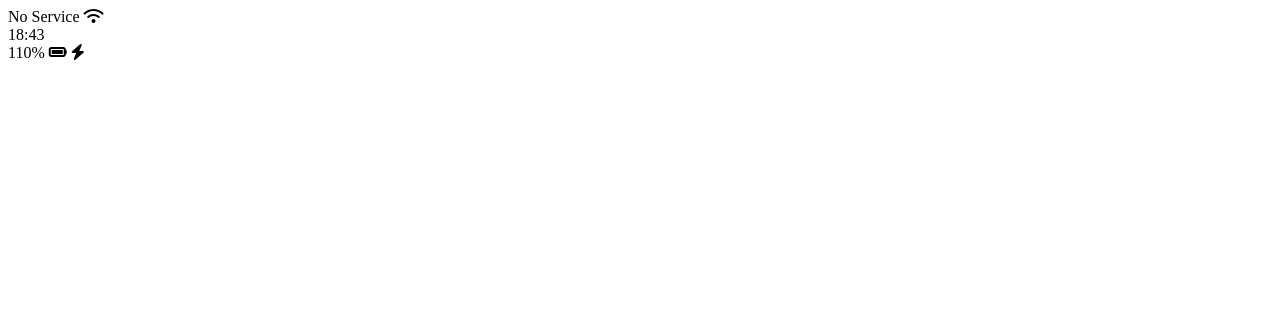
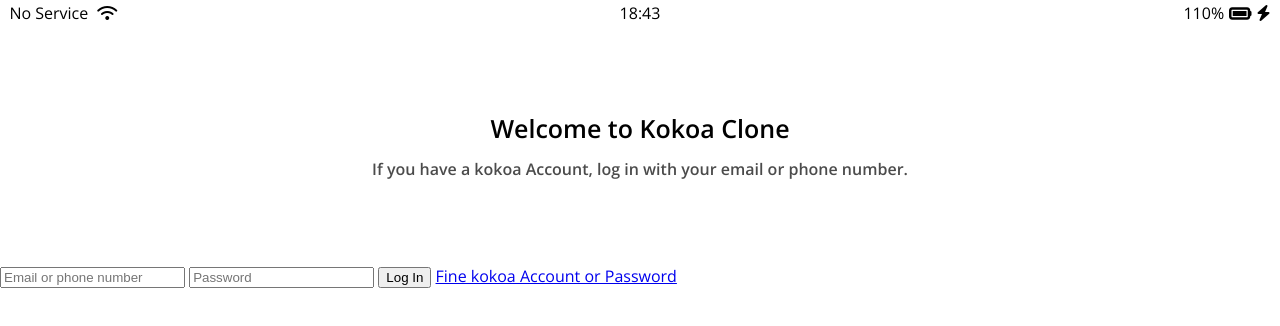
Before and after one commit to dnlengnl/kakao-clone, a plain HTML site: page KOKOA-CLONE/index.html in a window 1280 px wide. Drawn offline with nearby package versions, Linux system fonts and the light colour scheme.

Commit message:
created reset.css, status-bar.css, styles.css, updated index.html

```diff
--- /dev/null
+++ b/KOKOA-CLONE/css/reset.css
@@ -0,0 +1,48 @@
+/* http://meyerweb.com/eric/tools/css/reset/
+   v2.0 | 20110126
+   License: none (public domain)
+*/
+
+html, body, div, span, applet, object, iframe,
+h1, h2, h3, h4, h5, h6, p, blockquote, pre,
+a, abbr, acronym, address, big, cite, code,
+del, dfn, em, img, ins, kbd, q, s, samp,
+small, strike, strong, sub, sup, tt, var,
+b, u, i, center,
+dl, dt, dd, ol, ul, li,
+fieldset, form, label, legend,
+table, caption, tbody, tfoot, thead, tr, th, td,
+article, aside, canvas, details, embed,
+figure, figcaption, footer, header, hgroup,
+menu, nav, output, ruby, section, summary,
+time, mark, audio, video {
+	margin: 0;
+	padding: 0;
+	border: 0;
+	font-size: 100%;
+	font: inherit;
+	vertical-align: baseline;
+}
+/* HTML5 display-role reset for older browsers */
+article, aside, details, figcaption, figure,
+footer, header, hgroup, menu, nav, section {
+	display: block;
+}
+body {
+	line-height: 1;
+}
+ol, ul {
+	list-style: none;
+}
+blockquote, q {
+	quotes: none;
+}
+blockquote:before, blockquote:after,
+q:before, q:after {
+	content: '';
+	content: none;
+}
+table {
+	border-collapse: collapse;
+	border-spacing: 0;
+}
--- /dev/null
+++ b/KOKOA-CLONE/css/status-bar.css
@@ -0,0 +1,28 @@
+.status-bar {
+    display: flex;
+    justify-content: center;
+    padding: 5px 3px;
+}
+
+.status-bar__column {
+    width: 33%;
+}
+
+
+.status-bar__column:first-child span {
+    margin-right: 5px;
+}
+.status-bar__column:nth-child(2) {
+    display: flex;
+    justify-content: center;
+}
+
+.status-bar__column:last-child {
+    display: flex;
+    justify-content: flex-end;
+    align-items: center;
+}
+
+.status-bar__column .fa-battery-full {
+    margin: 0px 5px;
+}
--- /dev/null
+++ b/KOKOA-CLONE/css/styles.css
@@ -0,0 +1,26 @@
+@import url('https://fonts.googleapis.com/css2?family=Open+Sans:wght@400;600&display=swap');
+@import "reset.css";
+@import "status-bar.css";
+
+body {
+    font-family: "Open Sans", sans-serif;
+}
+
+.welcome-header {
+    margin: 90px 0px;
+    text-align: center;
+    display: flex;
+    flex-direction: column;
+    align-items: center;
+    font-weight: 600;
+}
+
+.welcome-header__title {
+    margin-bottom: 20px;
+    font-size: 25px;
+}
+
+.welcome-header__text {
+    width: 60%;
+    opacity: 0.7;
+}
--- a/KOKOA-CLONE/index.html
+++ b/KOKOA-CLONE/index.html
@@ -1,29 +1,42 @@
 <!DOCTYPE html>
 <html lang="en">
 <head>
+    <link rel="stylesheet" href="css/styles.css">
     <meta charset="UTF-8">
     <meta http-equiv="X-UA-Compatible" content="IE=edge">
     <meta name="viewport" content="width=device-width, initial-scale=1.0">
-    <title>Welcome to Kokoa Talk</title>
+    <title>Welcome to Kokoa Clone</title>
 </head>
 <body>
-    <div id="status-bar">
-        <div class="tatus-bar__column"> <!-- BEM(Block Element Modifier) -->
+    <div class="status-bar">
+        <div class="status-bar__column"> <!-- BEM(Block Element Modifier) -->
             <span>No Service</span>
             <i class="fas fa-wifi"></i>
             <!--To Do: Wifi Icon -->
         </div>
-        <div class="tatus-bar__column">
+        <div class="status-bar__column">
             <span>18:43</span>
         </div>
-        <div class="tatus-bar__column">
+        <div class="status-bar__column">
             <span>110%</span>
-            <i class="fas fa-battery-full"></i>
+            <i class="fas fa-battery-full fa-lg"></i>
             <i class="fas fa-bolt"></i>
             <!-- Batter Icon -->
             <!-- Lightning Icon -->
         </div>
     </div>
+
+    <header class="welcome-header">
+        <h1 class="welcome-header__title">Welcome to Kokoa Clone</h1>
+        <p class="welcome-header__text">If you have a kokoa Account, log in with your email or phone number.</p>
+    </header>
+
+    <form id="login-form">
+        <input type="text" placeholder="Email or phone number"/>
+        <input type="password" placeholder="Password"/>
+        <input type="submit" value="Log In"/>
+        <a href="#">Fine kokoa Account or Password</a>
+    </form>
     <script src="https://kit.fontawesome.com/32350654c1.js" crossorigin="anonymous"></script>
 </body>
 </html>
```
